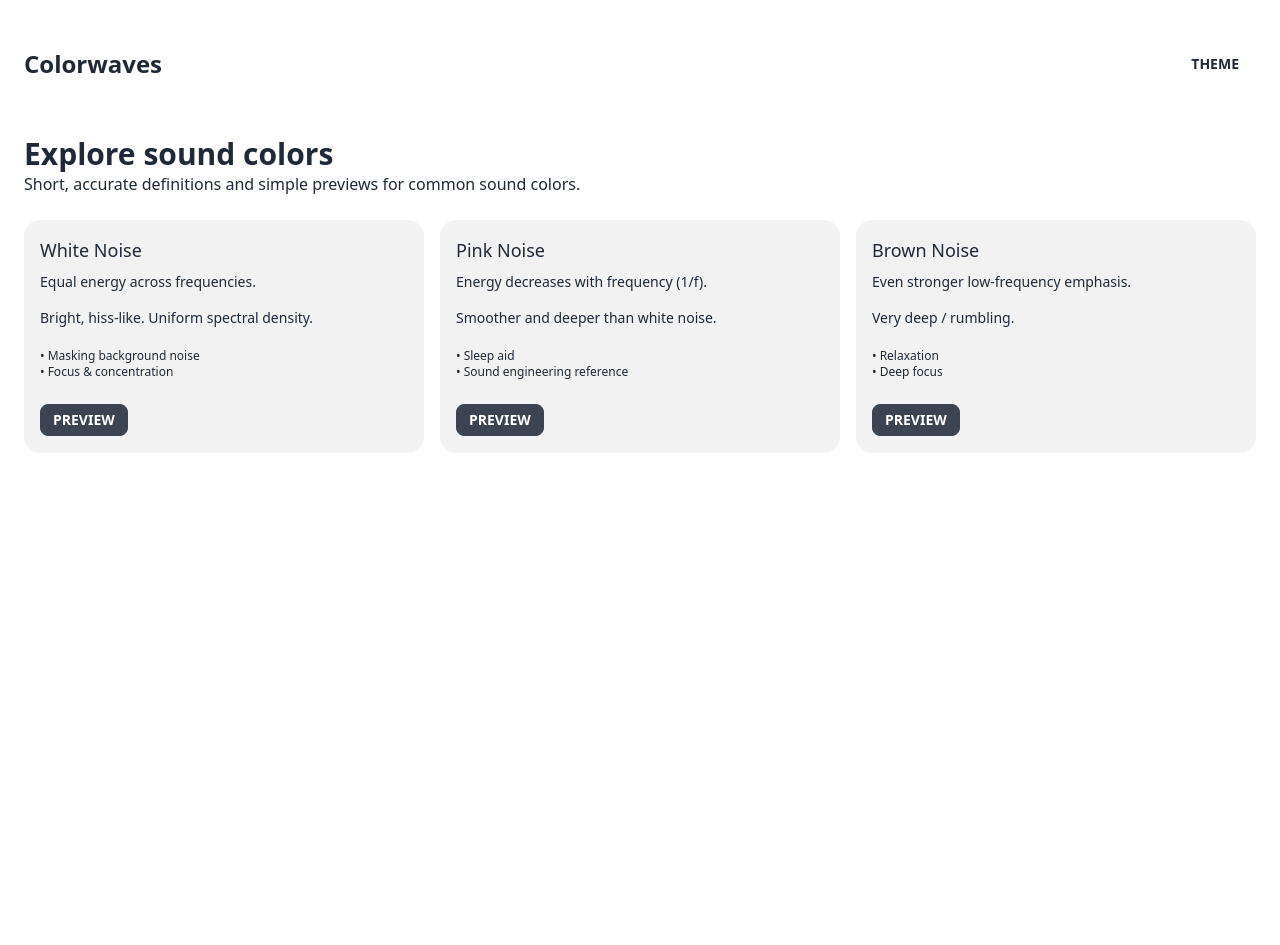
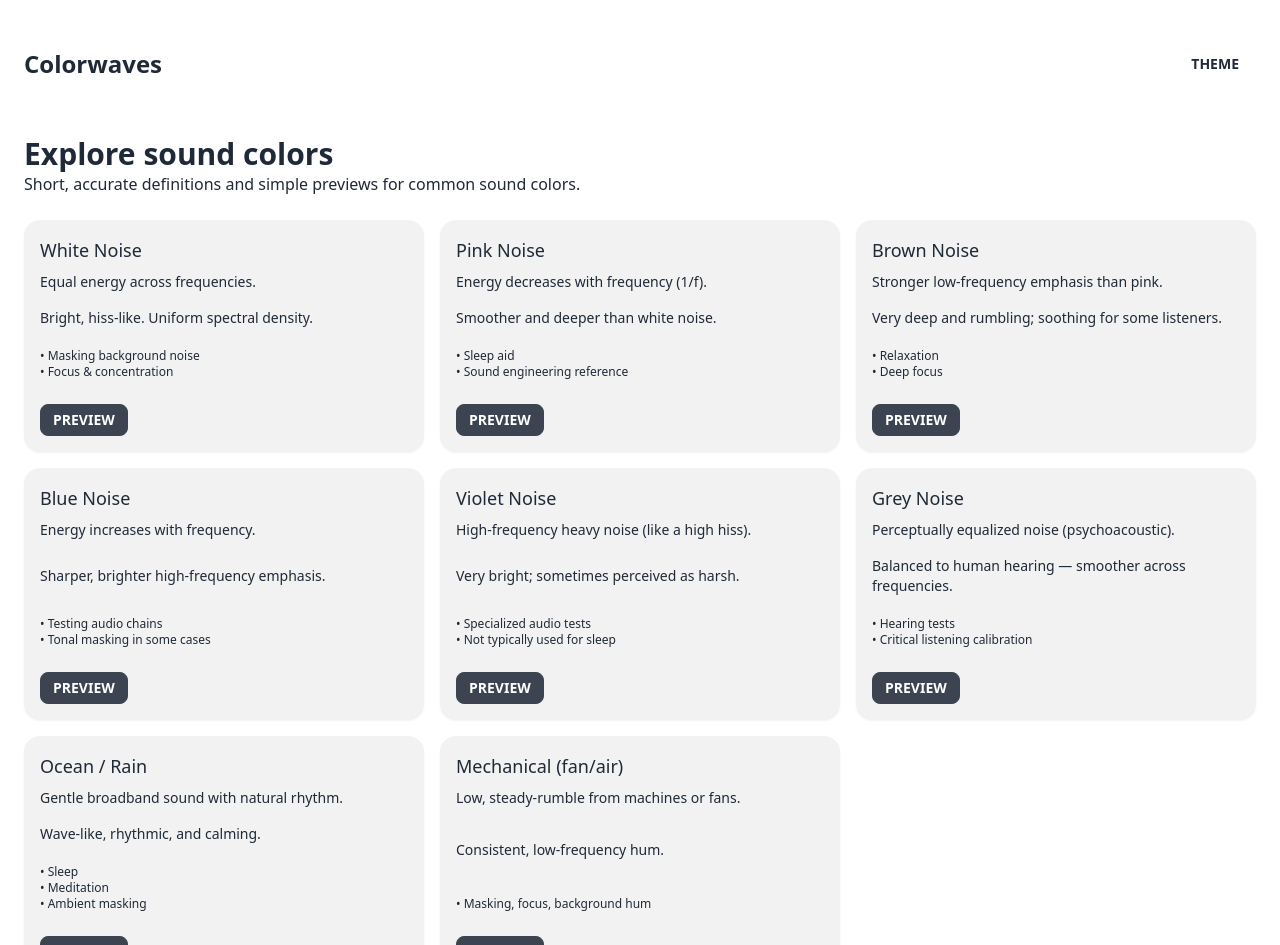
Before and after one commit to wjbetech-claw/colorwaves, a React (Vite) app: page / in a window 1280 px wide. Shown: the top 945 px of the page. Before the commit the page ends 800 px from the top, so only its background shows below. Built offline with nearby package versions, Linux system fonts and the light colour scheme.

Commit message:
feat(content): seed additional sound colors

```diff
--- a/src/data/sounds.ts
+++ b/src/data/sounds.ts
@@ -24,8 +24,43 @@ export const SOUNDS: SoundColor[] = [
   {
     id: 'brown',
     name: 'Brown Noise',
-    short: 'Even stronger low-frequency emphasis.',
-    tone: 'Very deep / rumbling.',
+    short: 'Stronger low-frequency emphasis than pink.',
+    tone: 'Very deep and rumbling; soothing for some listeners.',
     uses: ['Relaxation', 'Deep focus']
+  },
+  {
+    id: 'blue',
+    name: 'Blue Noise',
+    short: 'Energy increases with frequency.',
+    tone: 'Sharper, brighter high-frequency emphasis.',
+    uses: ['Testing audio chains', 'Tonal masking in some cases']
+  },
+  {
+    id: 'violet',
+    name: 'Violet Noise',
+    short: 'High-frequency heavy noise (like a high hiss).',
+    tone: 'Very bright; sometimes perceived as harsh.',
+    uses: ['Specialized audio tests', 'Not typically used for sleep']
+  },
+  {
+    id: 'grey',
+    name: 'Grey Noise',
+    short: 'Perceptually equalized noise (psychoacoustic).',
+    tone: 'Balanced to human hearing — smoother across frequencies.',
+    uses: ['Hearing tests', 'Critical listening calibration']
+  },
+  {
+    id: 'ocean',
+    name: 'Ocean / Rain',
+    short: 'Gentle broadband sound with natural rhythm.',
+    tone: 'Wave-like, rhythmic, and calming.',
+    uses: ['Sleep', 'Meditation', 'Ambient masking']
+  },
+  {
+    id: 'fan',
+    name: 'Mechanical (fan/air)',
+    short: 'Low, steady-rumble from machines or fans.',
+    tone: 'Consistent, low-frequency hum.',
+    uses: ['Masking, focus, background hum']
   }
 ]
```
